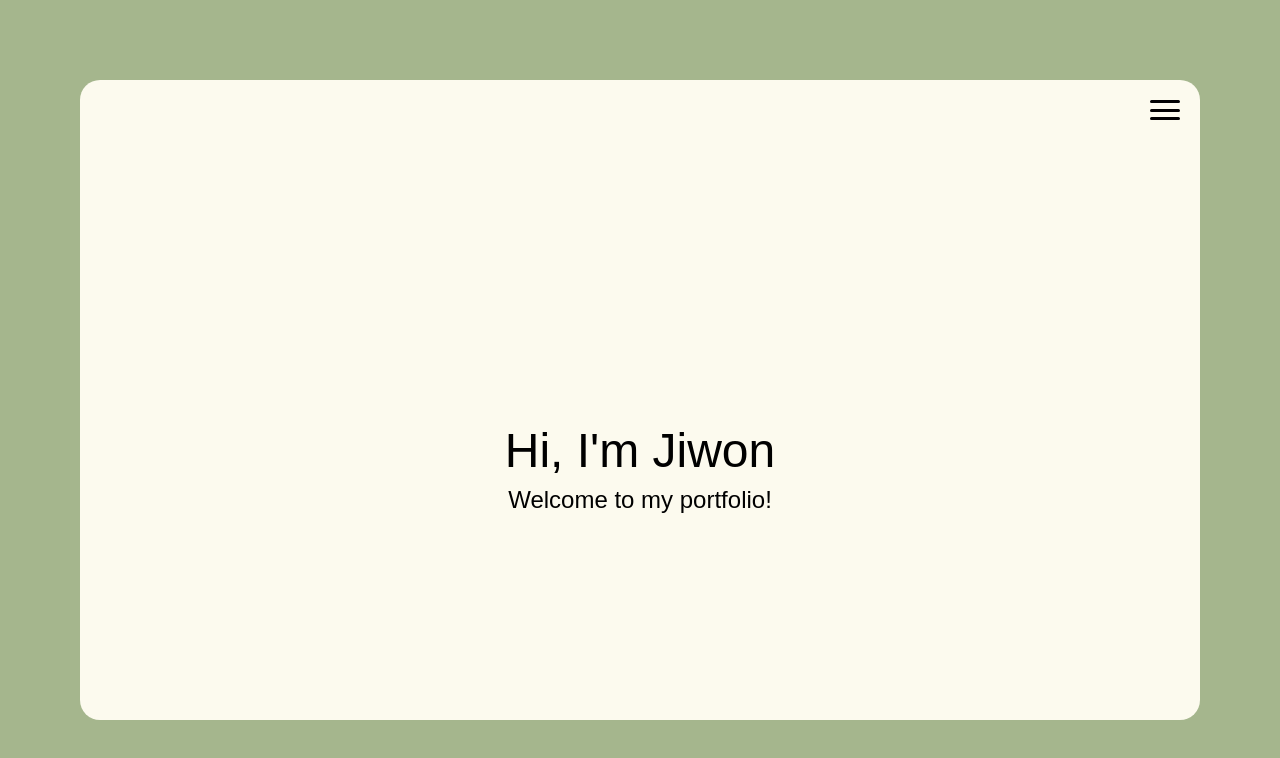
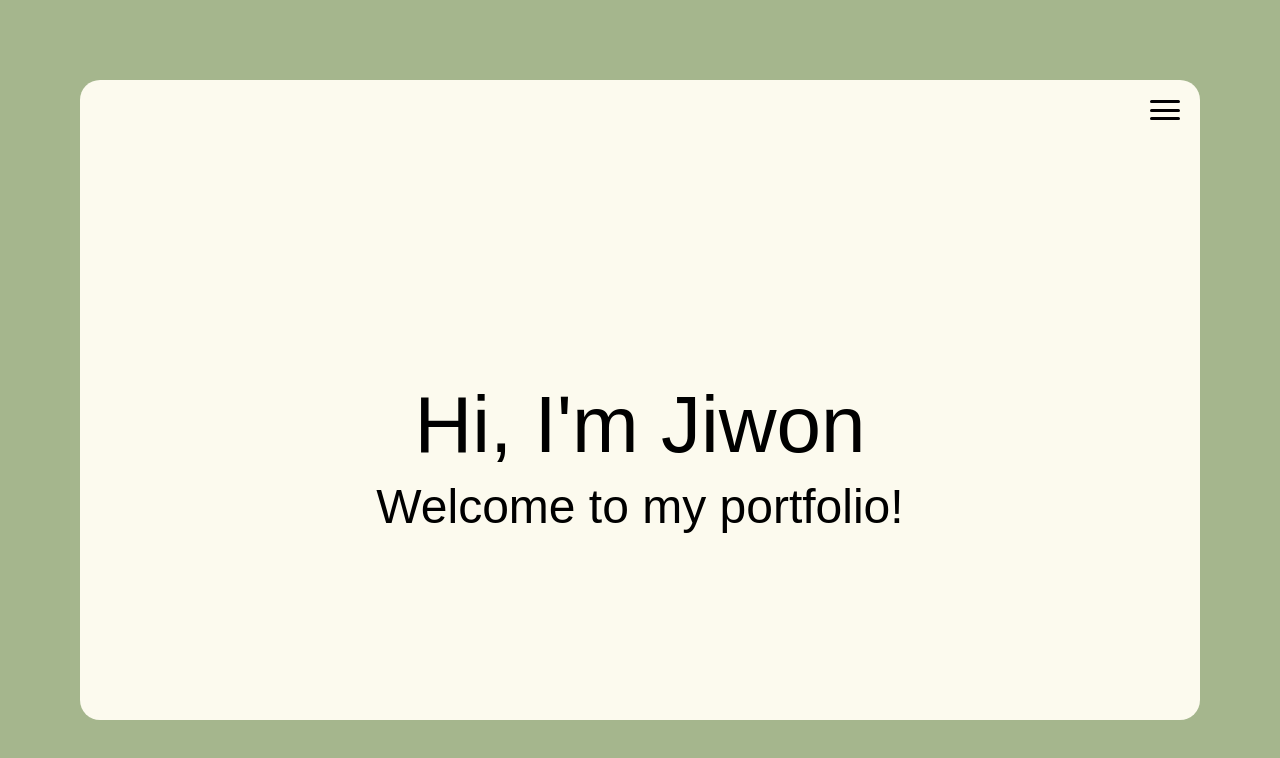
Before and after one commit to Jbae1004/j1bae-portfolio, a React (Create React App) app: page / in a window 1280 px wide. Shown: the top 758 px of the page. Built offline with nearby package versions, Linux system fonts and the light colour scheme; a web font is replaced by a local one.

Commit message:
Banner.module.scss Edited. Removed Unused code

```diff
--- a/src/components/Banner/Banner.module.scss
+++ b/src/components/Banner/Banner.module.scss
@@ -3,7 +3,6 @@
   display: flex;
   justify-content: center;
   align-items: center;
-
 }
 
 .textContainer {
@@ -11,18 +10,17 @@
 }
 
 .textContainer h1 {
-  font-size: 3rem;
+  font-size: 5rem;
   margin: 0;
 }
 
 .textContainer p {
-  font-size: 1.5rem;
+  font-size: 3rem;
   margin-top: 0.5rem;
 }
 
 .gaegu {
   font-family: "Gaegu", sans-serif;
-  font-size: 200px;
   font-weight: 400;
   font-style: normal;
 }
```
Also changed, not shown: src/components/Banner/Banner.jsx (+0 -13 lines).
